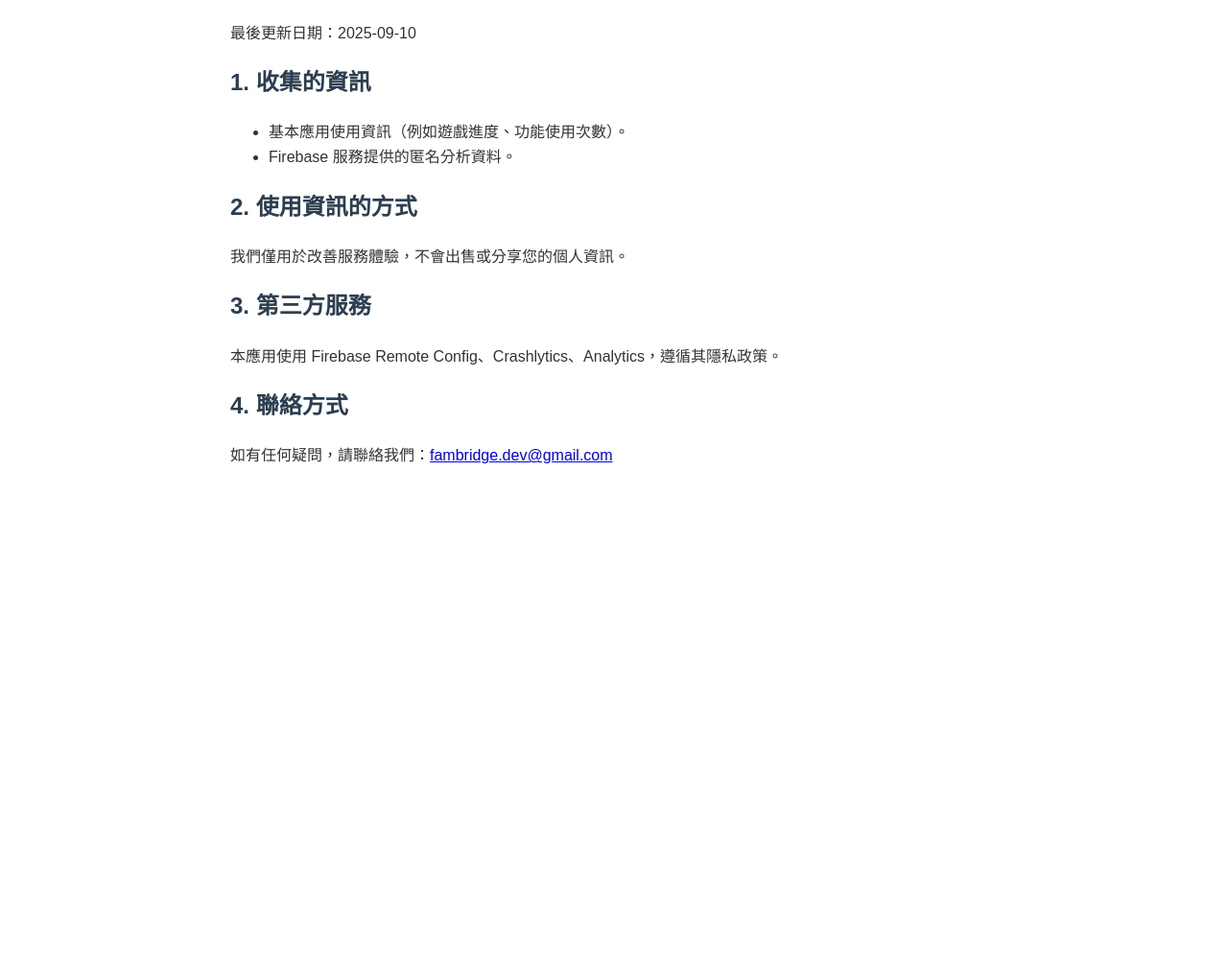
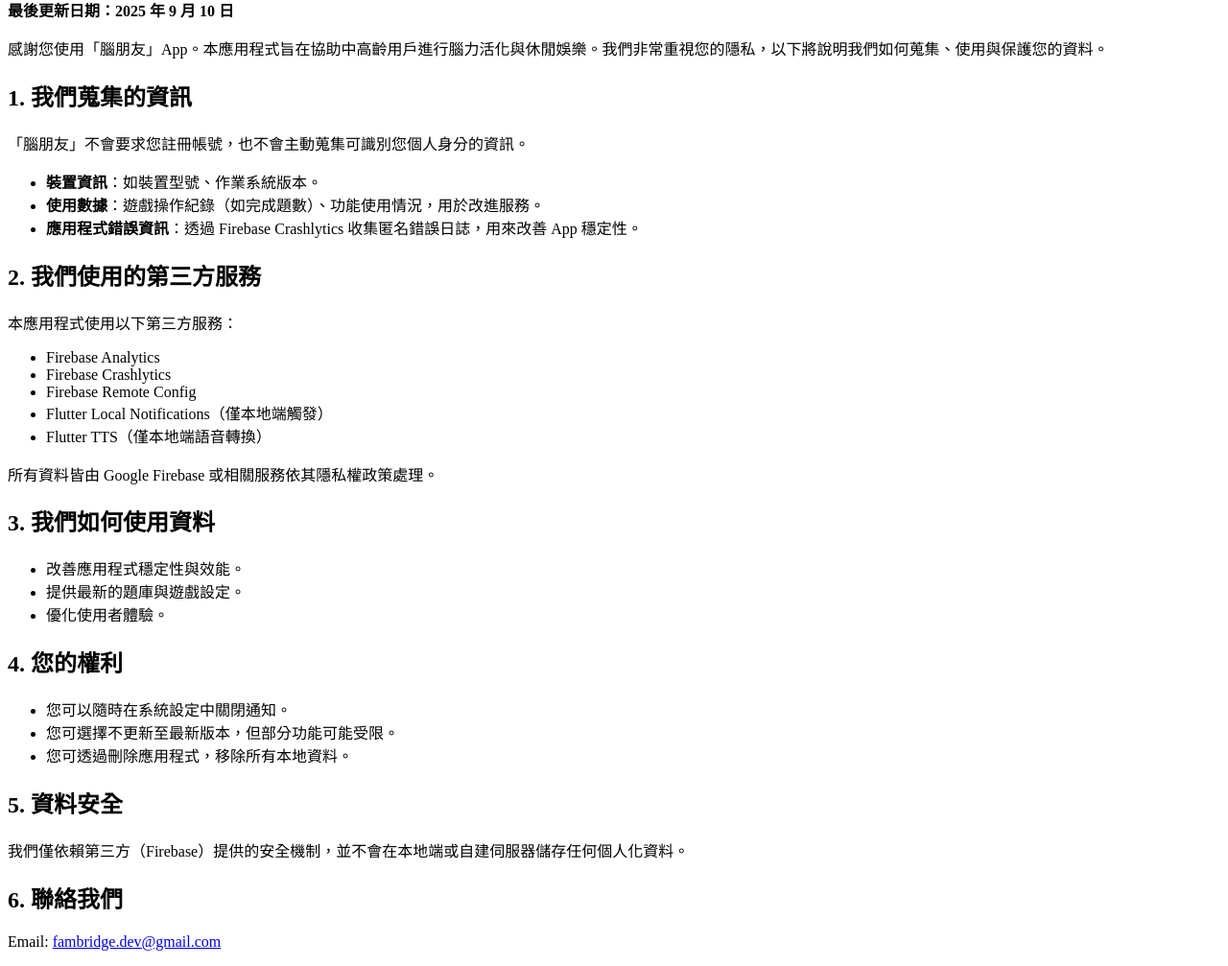
Before and after one commit to Fambridge-dev/old-brain-new-privacy-policy, a plain HTML site: page index.html in a window 1280 px wide. Shown: the part 91-1098 px from the top of the page at 96% size. Before the commit the page ends 800 px from the top, so only its background shows below. Drawn offline with Linux system fonts and the light colour scheme.

Commit message:
Update index.html

```diff
--- a/index.html
+++ b/index.html
@@ -2,39 +2,50 @@
 <html lang="zh-Hant">
 <head>
   <meta charset="UTF-8">
-  <meta name="viewport" content="width=device-width, initial-scale=1.0">
-  <title>腦朋友 - 隱私權政策</title>
-  <style>
-    body {
-      font-family: "Noto Sans TC", "Microsoft JhengHei", sans-serif;
-      line-height: 1.6;
-      max-width: 800px;
-      margin: 40px auto;
-      padding: 0 16px;
-      color: #333;
-    }
-    h1, h2, h3 {
-      color: #2c3e50;
-    }
-  </style>
+  <title>腦朋友 隱私權政策</title>
 </head>
 <body>
-  <h1>腦朋友 - 隱私權政策</h1>
-  <p>最後更新日期：2025-09-10</p>
+  <h1>腦朋友 隱私權政策</h1>
+  <p><strong>最後更新日期：2025 年 9 月 10 日</strong></p>
+  <p>感謝您使用「腦朋友」App。本應用程式旨在協助中高齡用戶進行腦力活化與休閒娛樂。我們非常重視您的隱私，以下將說明我們如何蒐集、使用與保護您的資料。</p>
 
-  <h2>1. 收集的資訊</h2>
+  <h2>1. 我們蒐集的資訊</h2>
+  <p>「腦朋友」不會要求您註冊帳號，也不會主動蒐集可識別您個人身分的資訊。</p>
   <ul>
-    <li>基本應用使用資訊（例如遊戲進度、功能使用次數）。</li>
-    <li>Firebase 服務提供的匿名分析資料。</li>
+    <li><strong>裝置資訊</strong>：如裝置型號、作業系統版本。</li>
+    <li><strong>使用數據</strong>：遊戲操作紀錄（如完成題數）、功能使用情況，用於改進服務。</li>
+    <li><strong>應用程式錯誤資訊</strong>：透過 Firebase Crashlytics 收集匿名錯誤日誌，用來改善 App 穩定性。</li>
   </ul>
 
-  <h2>2. 使用資訊的方式</h2>
-  <p>我們僅用於改善服務體驗，不會出售或分享您的個人資訊。</p>
+  <h2>2. 我們使用的第三方服務</h2>
+  <p>本應用程式使用以下第三方服務：</p>
+  <ul>
+    <li>Firebase Analytics</li>
+    <li>Firebase Crashlytics</li>
+    <li>Firebase Remote Config</li>
+    <li>Flutter Local Notifications（僅本地端觸發）</li>
+    <li>Flutter TTS（僅本地端語音轉換）</li>
+  </ul>
+  <p>所有資料皆由 Google Firebase 或相關服務依其隱私權政策處理。</p>
 
-  <h2>3. 第三方服務</h2>
-  <p>本應用使用 Firebase Remote Config、Crashlytics、Analytics，遵循其隱私政策。</p>
+  <h2>3. 我們如何使用資料</h2>
+  <ul>
+    <li>改善應用程式穩定性與效能。</li>
+    <li>提供最新的題庫與遊戲設定。</li>
+    <li>優化使用者體驗。</li>
+  </ul>
 
-  <h2>4. 聯絡方式</h2>
-  <p>如有任何疑問，請聯絡我們：<a href="mailto:fambridge.dev@gmail.com">fambridge.dev@gmail.com</a></p>
+  <h2>4. 您的權利</h2>
+  <ul>
+    <li>您可以隨時在系統設定中關閉通知。</li>
+    <li>您可選擇不更新至最新版本，但部分功能可能受限。</li>
+    <li>您可透過刪除應用程式，移除所有本地資料。</li>
+  </ul>
+
+  <h2>5. 資料安全</h2>
+  <p>我們僅依賴第三方（Firebase）提供的安全機制，並不會在本地端或自建伺服器儲存任何個人化資料。</p>
+
+  <h2>6. 聯絡我們</h2>
+  <p>Email: <a href="mailto:fambridge.dev@gmail.com">fambridge.dev@gmail.com</a></p>
 </body>
 </html>
```
